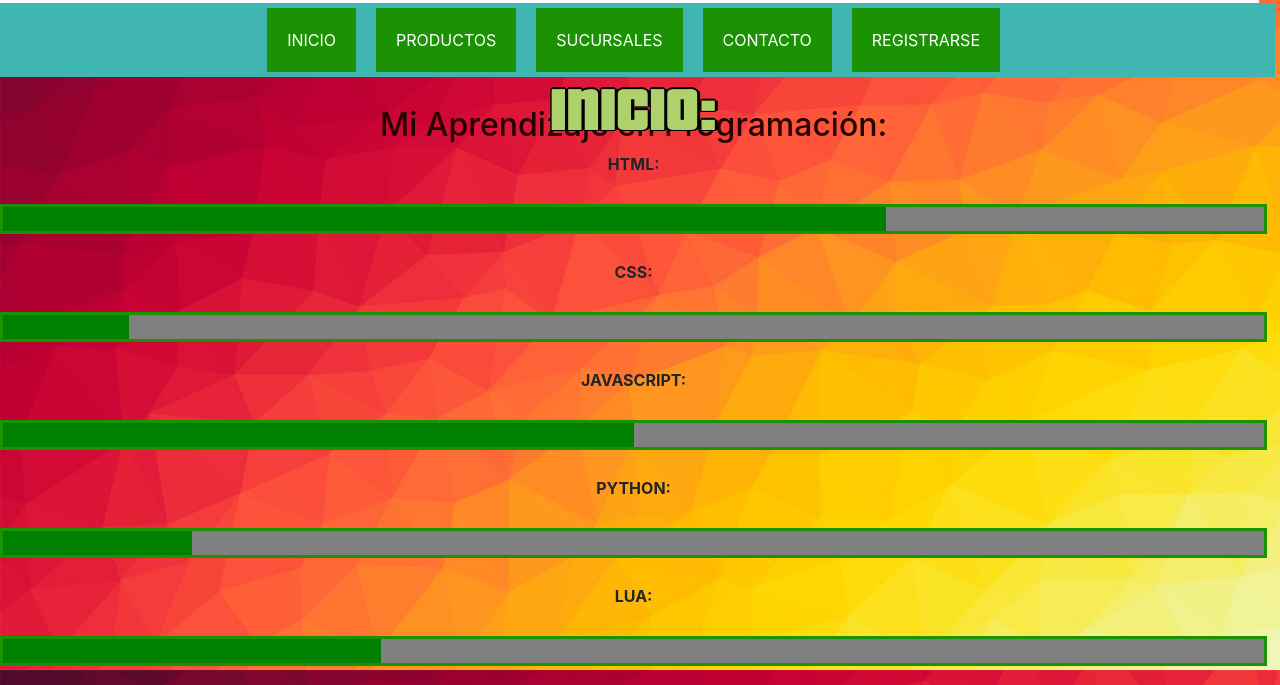
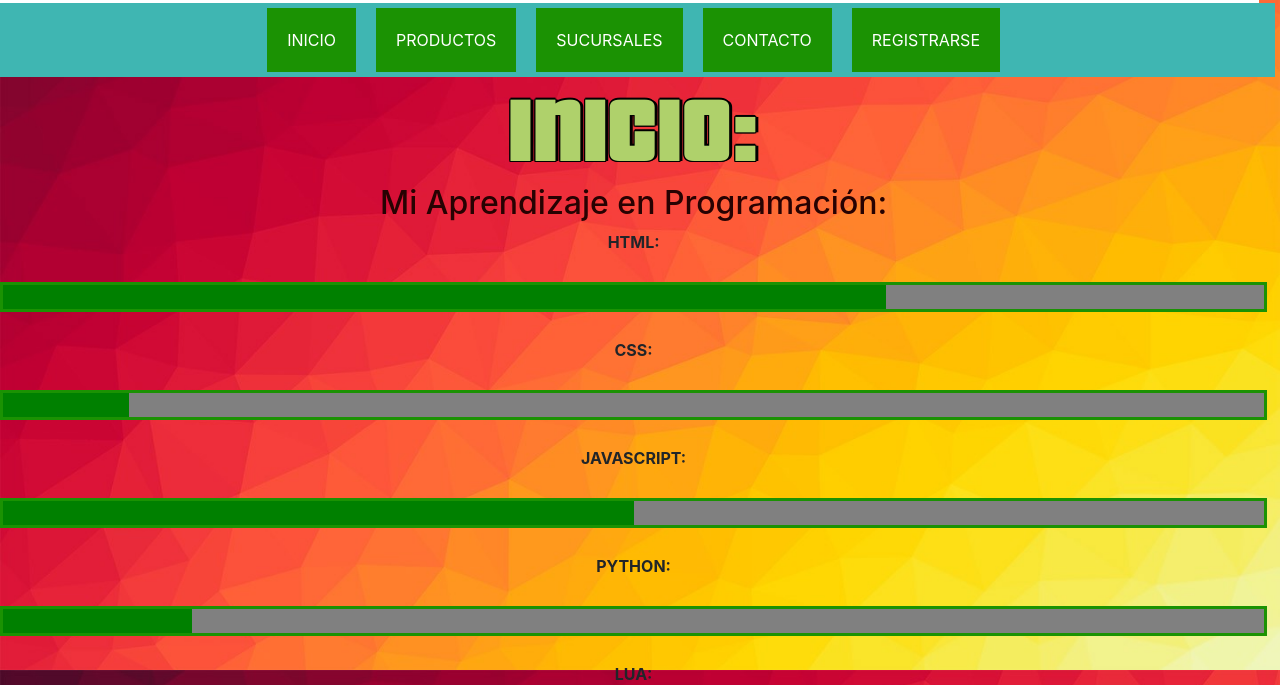
Before and after one commit to Chukin95/Chukin95, a plain HTML site: page index.html in a window 1280 px wide. Shown: the part 130-815 px from the top of the page. Drawn offline with nearby package versions, Linux system fonts and the light colour scheme; files whose address does not match are found by name.

Commit message:
Update estilos.css

```diff
--- a/css/estilos.css
+++ b/css/estilos.css
@@ -50,10 +50,10 @@ header {
 }
 h1 {
     font-family: 'pricedownblack';
-    font-size: 400%;
+    font-size: 6pc;
     color: rgb(175, 209, 107);
     text-shadow: 3px 0 0 #000, -1px 0 0 #000, 0 1px 0 #000, 0 -2px 0 #000, 1px 1px #000, -1px -1px 0 #000, 1px -1px 0 #000, -1px 1px 0 #000;
-    margin: 0px -0.3125em -0.625em -0.3125em;
+    margin: 0px -0.3125em -0em -0.3125em;
 }
 h2 {
     color:#270202;
```
